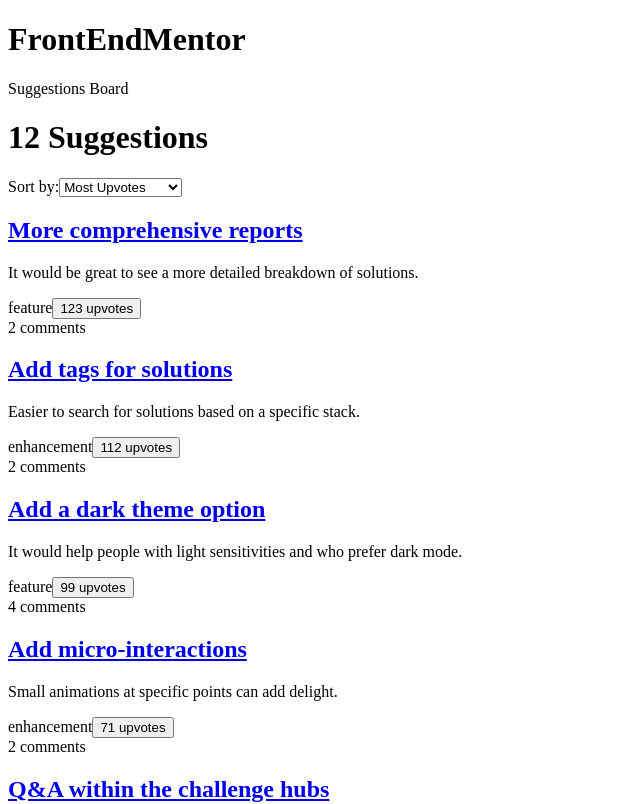
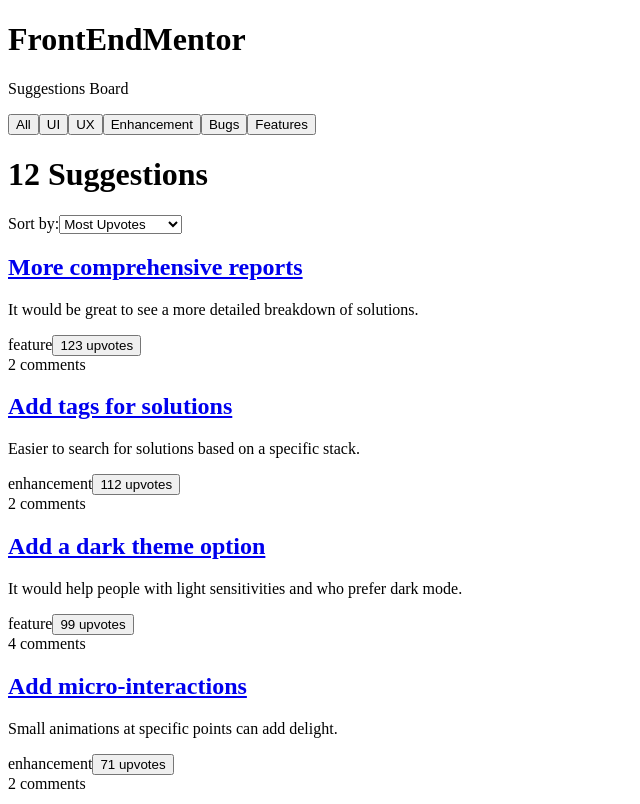
Before and after one commit to AgataLiberska/product-feedback-app, a React (Create React App) app: page / in a window 1280 px wide. Shown: the top 804 px of the page, without its empty margins (0-640 px from the left). Built offline with nearby package versions, Linux system fonts and the light colour scheme.

Commit message:
add categories list + selecting categories

```diff
--- a/src/app/store.js
+++ b/src/app/store.js
@@ -1,8 +1,10 @@
 import { configureStore } from '@reduxjs/toolkit';
 import suggestionsReducer from '../features/suggestions/suggestionsSlice';
+import categoriesReducer from '../features/categories/categoriesSlice';
 
 export default configureStore({
     reducer: {
-        suggestions: suggestionsReducer
+        suggestions: suggestionsReducer,
+        categories: categoriesReducer
     }
 })
--- /dev/null
+++ b/src/features/categories/CategoriesList.js
@@ -0,0 +1,27 @@
+import React from 'react';
+import { useSelector, useDispatch} from 'react-redux';
+import { categorySelected, getSelectedCategory } from './categoriesSlice';
+
+const CategoriesList = () => {
+    const dispatch = useDispatch()
+    const categories = useSelector(state => state.categories);
+    const selected = useSelector(state => state.categories.find(cat => cat.selected === true));
+
+    console.log(selected);
+
+    const renderedCategories = categories.map(item => {
+        return (
+            <button key={item.category} aria-pressed={item.selected} onClick={() => dispatch(categorySelected(item.category))}>
+                {item.category}
+            </button>
+        )
+    })
+
+    return (
+        <div>
+            {renderedCategories}
+        </div>
+    )
+}
+
+export default CategoriesList;
--- /dev/null
+++ b/src/features/categories/categoriesSlice.js
@@ -0,0 +1,50 @@
+import { createSlice } from '@reduxjs/toolkit';
+
+const initialState = [
+    {
+        category: "All",
+        selected: true
+    },
+    {
+        category: "UI",
+        selected: false
+    },
+    {
+        category: "UX",
+        selected: false
+    },
+    {
+        category: "Enhancement",
+        selected: false
+    },
+    {
+        category: "Bugs",
+        selected: false
+    },
+    {
+        category: "Features",
+        selected: false
+    }
+]
+
+export const categoriesSlice = createSlice({
+    name: "categories",
+    initialState,
+    reducers: {
+        categorySelected(state, action) {
+            state.forEach(item => item.selected = false);
+            const selectedCat = state.find(el => el.category === action.payload);
+            if (selectedCat) {
+                selectedCat.selected = true;
+            }
+        }
+    }
+})
+
+export const { categorySelected } = categoriesSlice.actions;
+
+export default categoriesSlice.reducer;
+
+export const getSelectedCategory = state => {
+    state.categories.find(cat => cat.selected === true)
+}
--- a/src/features/homeHeader/HomeHeader.js
+++ b/src/features/homeHeader/HomeHeader.js
@@ -1,11 +1,15 @@
 import React from 'react';
+import CategoriesList from '../categories/CategoriesList'
 
 const HomeHeader = () => {
     return (
         <header>
-        <h1>FrontEndMentor</h1>
-        <p>Suggestions Board</p>
-    </header>
+            <div>
+                <h1>FrontEndMentor</h1>
+                <p>Suggestions Board</p>
+            </div>
+            <CategoriesList />
+        </header>
     )
 }
 
--- a/src/features/suggestions/SuggestionsList.js
+++ b/src/features/suggestions/SuggestionsList.js
@@ -38,7 +38,7 @@
 
     return (
         <main>
-            <header>
+            <div>
                 <h1>{suggestions.length} Suggestions</h1>
                 <div>
                     <label htmlFor="sort">Sort by:</label>
@@ -50,7 +50,7 @@
                     </select>
                 </div>
                 <Link to='/productRequests/new'/>
-            </header>
+            </div>
             <div>{renderedSuggestions}</div>
         </main>
 
```
